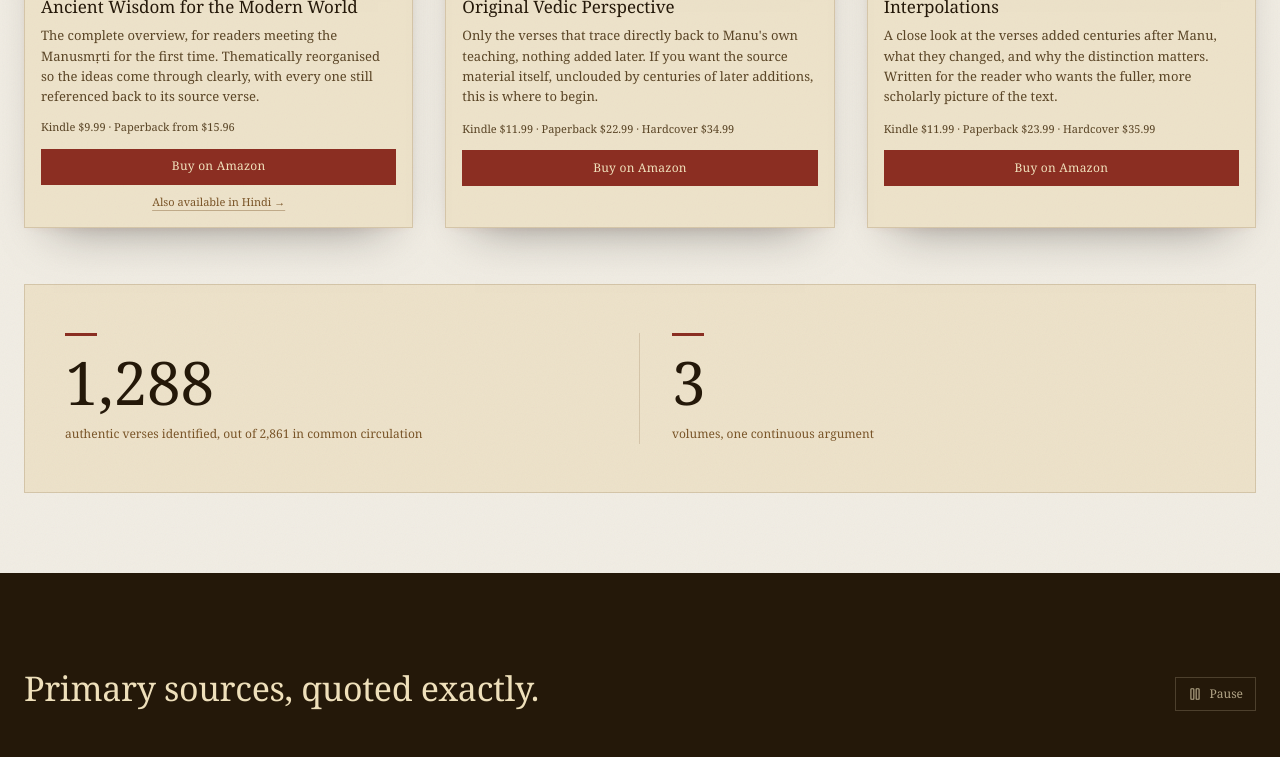
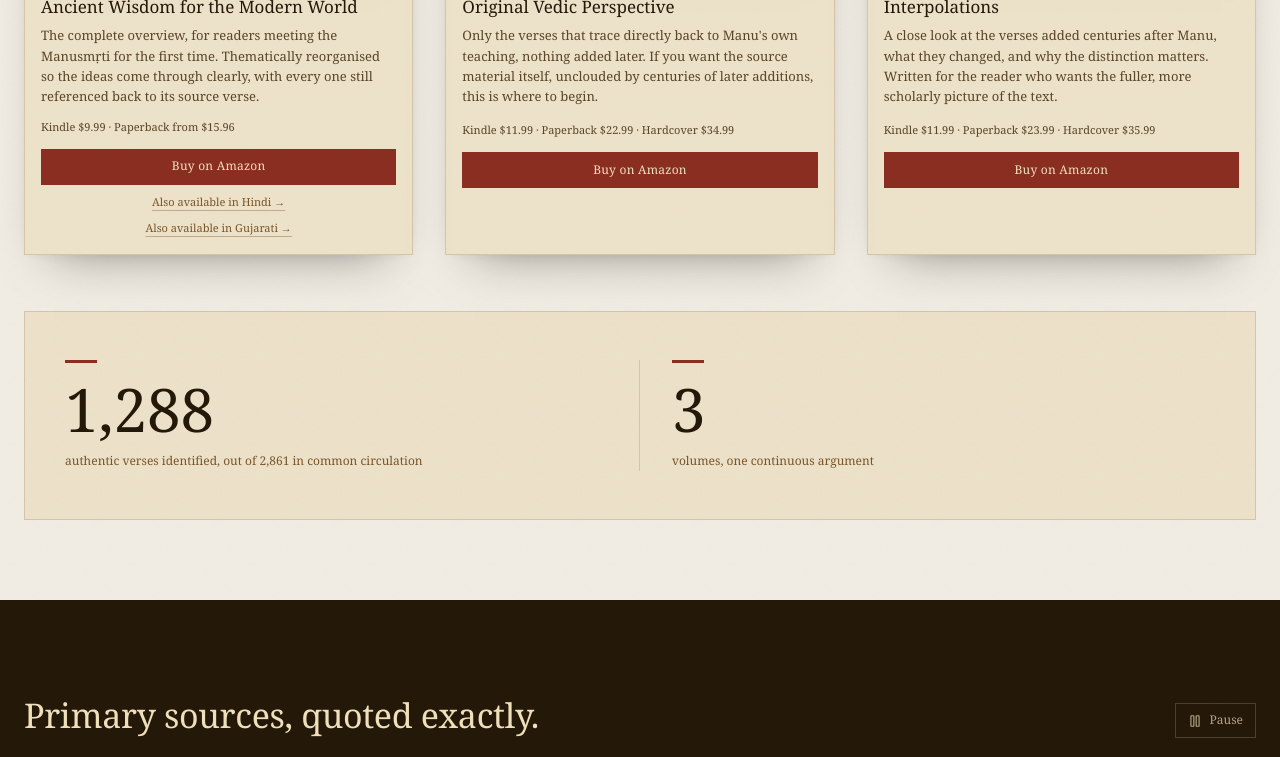
Before and after one commit to SanjayMohanMittal/website, a React (Vite) app: page / in a window 1280 px wide. Shown: the part 4667-5424 px from the top of the page. Built offline with nearby package versions, Linux system fonts and the light colour scheme; a web font is replaced by a local one.

Commit message:
Add Gujarati Kindle edition link for the main volume

```diff
--- a/public/faq.html
+++ b/public/faq.html
@@ -45,8 +45,8 @@
         a: "Through Sañjay Mohan Mittal's own textual analysis, cross-referencing the verses in common circulation against the original Vedic source material verse by verse.",
       },
       {
-        q: 'Is there a Hindi edition?',
-        a: 'Yes — the main volume, Ancient Wisdom for the Modern World, is also available in Hindi on Amazon.',
+        q: 'Is there a Hindi or Gujarati edition?',
+        a: 'Yes — the main volume, Ancient Wisdom for the Modern World, is also available in Hindi and Gujarati on Amazon.',
       },
       {
         q: 'What formats are available?',
--- a/src/components/Trilogy.tsx
+++ b/src/components/Trilogy.tsx
@@ -12,7 +12,7 @@ export interface Volume {
   coverSrc: string
   coverAlt: string
   amazonUrl: string
-  hindiUrl?: string
+  otherEditions?: { label: string; url: string }[]
 }
 
 export const volumes: Volume[] = [
@@ -26,7 +26,10 @@ export const volumes: Volume[] = [
     coverSrc: '/images/cover-main.jpg',
     coverAlt: 'Manusmṛti: Ancient Wisdom for the Modern World, book cover',
     amazonUrl: 'https://www.amazon.com/gp/product/B0H77J81YW?ref_=dbs_m_mng_rwt_calw_tpbk_0&storeType=ebooks',
-    hindiUrl: 'https://www.amazon.com/gp/product/B0HBZCXCXL?ref_=dbs_m_mng_rwt_calw_tkin_3&storeType=ebooks',
+    otherEditions: [
+      { label: 'Hindi', url: 'https://www.amazon.com/gp/product/B0HBZCXCXL?ref_=dbs_m_mng_rwt_calw_tkin_3&storeType=ebooks' },
+      { label: 'Gujarati', url: 'https://www.amazon.com/dp/B0HGSNCJFS' },
+    ],
   },
   {
     id: 'part-one',
@@ -54,6 +57,7 @@ export const volumes: Volume[] = [
 
 function VolumeCards() {
   const shouldReduceMotion = useReducedMotion()
+  const maxEditions = Math.max(...volumes.map((vol) => vol.otherEditions?.length ?? 0))
 
   return (
     <div className="grid grid-cols-1 gap-6 sm:grid-cols-3 sm:gap-8">
@@ -94,18 +98,22 @@ function VolumeCards() {
             >
               Buy on Amazon
             </a>
-            {v.hindiUrl ? (
+            {Array.from({ length: maxEditions }).map((_, editionIndex) => {
+              const edition = v.otherEditions?.[editionIndex]
+              return edition ? (
                 <a
-                href={v.hindiUrl}
+                  key={edition.label}
+                  href={edition.url}
                   target="_blank"
                   rel="noopener noreferrer"
                   className="mt-2 text-center font-data text-[11px] text-olive underline decoration-olive/40 underline-offset-4 transition-colors hover:text-sindoor hover:decoration-sindoor/60"
                 >
-                Also available in Hindi &rarr;
+                  Also available in {edition.label} &rarr;
                 </a>
               ) : (
-              <span className="mt-2 block h-[17px]" aria-hidden="true" />
-            )}
+                <span key={editionIndex} className="mt-2 block h-[17px]" aria-hidden="true" />
+              )
+            })}
           </div>
         </motion.div>
       ))}
```
Lines whose indentation alone changed are shown as unchanged.
